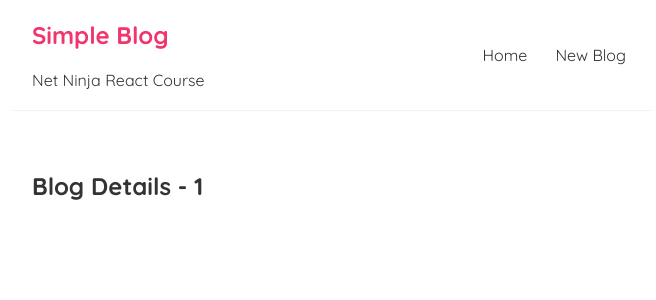
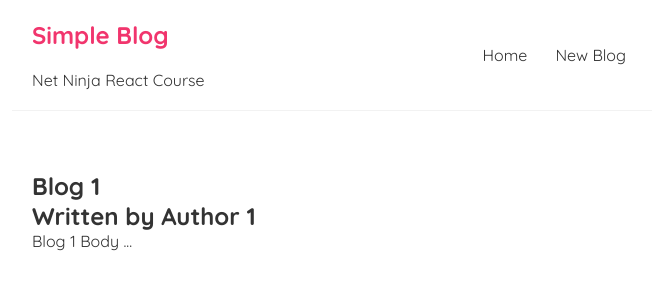
Before and after one commit to wojciechsadlik/react-course-extended, a React (Create React App) app: page /blogs/1 in a window 1280 px wide. Shown: the top 300 px of the page, without its empty margins (308-964 px from the left). Built offline with nearby package versions, Linux system fonts and the light colour scheme; data requests are answered from the project's data file.

Commit message:
fetching blog details

```diff
--- a/src/BlogDetails.tsx
+++ b/src/BlogDetails.tsx
@@ -1,12 +1,24 @@
 import React from 'react';
 import {useParams} from 'react-router-dom';
+import IBlogEntry from './IBlogEntry';
+import useFetch, {IUseFetchOutProps} from './useFetch';
 
 const BlogDetails = () => {
   const { id } = useParams();
+  const {data: blog, isPending, error}: IUseFetchOutProps<IBlogEntry>
+    = useFetch<IBlogEntry>("http://localhost:8000/blogs/" + id);
 
   return (
     <div className="blog-details">
-      <h2>Blog Details - {id}</h2>
+      {isPending && <div>Loading...</div>}
+      {error && <div>{error}</div>}
+      {blog && (
+        <article>
+          <h2>{blog.title}</h2>
+          <h2>Written by {blog.author}</h2>
+          <div>{blog.body}</div>
+        </article>
+      )}
     </div>
   );
 };
--- a/src/Home.tsx
+++ b/src/Home.tsx
@@ -1,16 +1,17 @@
 import React, {useState, useEffect} from 'react';
 import BlogList from './BlogList';
 import IBlogEntry from './IBlogEntry';
-import useFetch from './useFetch';
+import useFetch, { IUseFetchOutProps } from './useFetch';
 
 const Home = () => {
-  const {data: blogs, isPending, error} = useFetch<IBlogEntry>("http://localhost:8000/blogs");
+  const {data: blogs, isPending, error}: IUseFetchOutProps<IBlogEntry[]>
+    = useFetch<IBlogEntry[]>("http://localhost:8000/blogs");
 
   return (
     <div className="home">
       {error && <div>{error}</div>}
       {isPending && <div>Loading...</div>}
-      {blogs.length !== 0 && <BlogList blogs={blogs} title="All Blogs"/>}
+      {blogs && <BlogList blogs={blogs} title="All Blogs"/>}
     </div>
   );
 };
--- a/src/useFetch.ts
+++ b/src/useFetch.ts
@@ -1,13 +1,13 @@
 import {useState, useEffect} from "react";
 
 interface IUseFetchOutProps<T> {
-  data: T[];
+  data: T | undefined;
   isPending: boolean;
   error: string;
 }
 
 const useFetch = <T,>(fetchAddress: string): IUseFetchOutProps<T> => {
-  const [data, setData] = useState(Array<T>);
+  const [data, setData] = useState<T>();
   const [isPending, setIsPending] = useState(true);
   const [error, setError] = useState("");
 
@@ -20,7 +20,7 @@ const useFetch = <T,>(fetchAddress: string): IUseFetchOutProps<T> => {
 
         return res.json();
       })
-      .then((data) => {
+      .then((data: T) => {
         setIsPending(false);
         setError("");
         setData(data);
@@ -30,9 +30,10 @@ const useFetch = <T,>(fetchAddress: string): IUseFetchOutProps<T> => {
         setError(err.message);
         console.log(err.message);
       });
-  }, []);
+  }, [fetchAddress]);
 
   return {data, isPending, error};
 };
 
 export default useFetch;
+export {IUseFetchOutProps};
```
